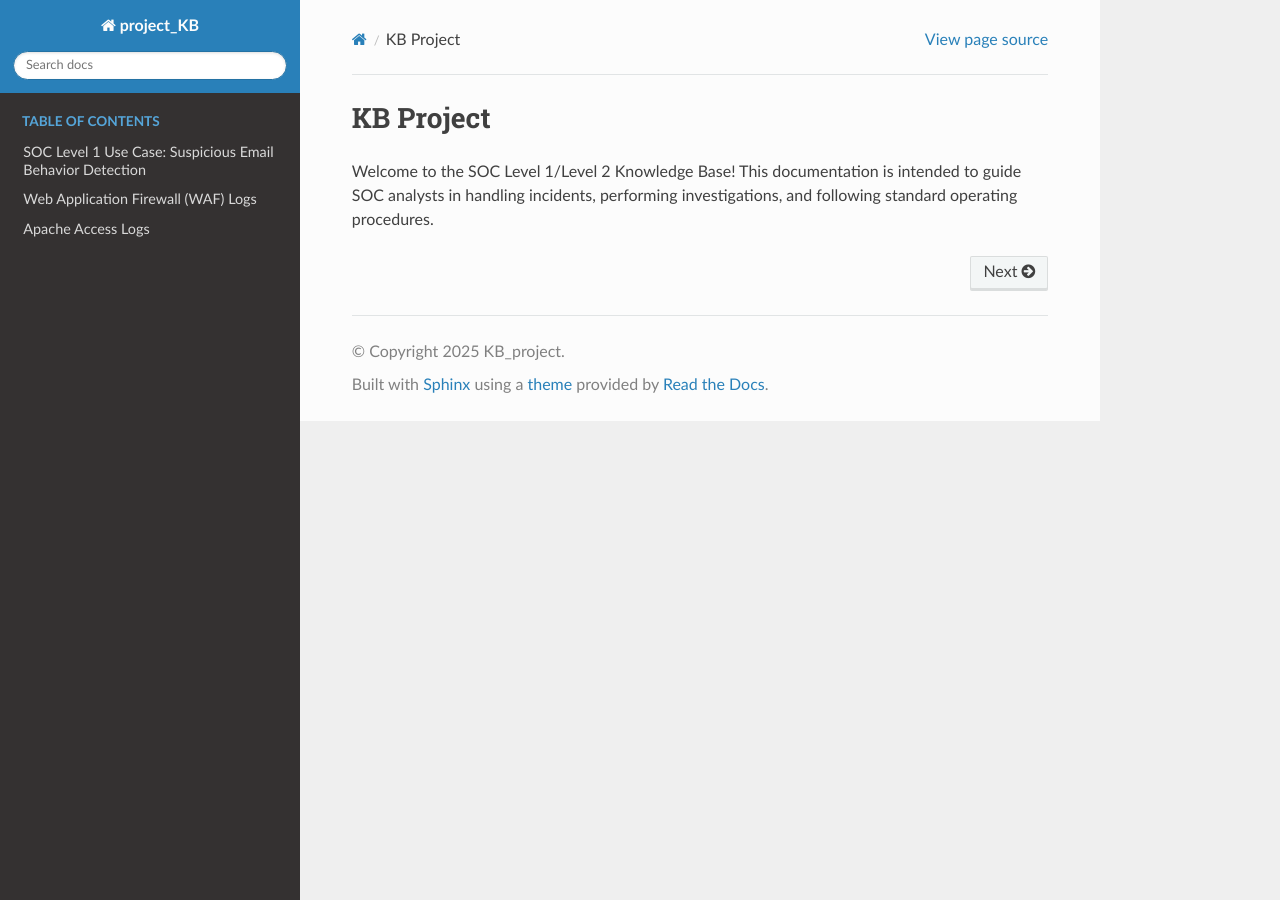
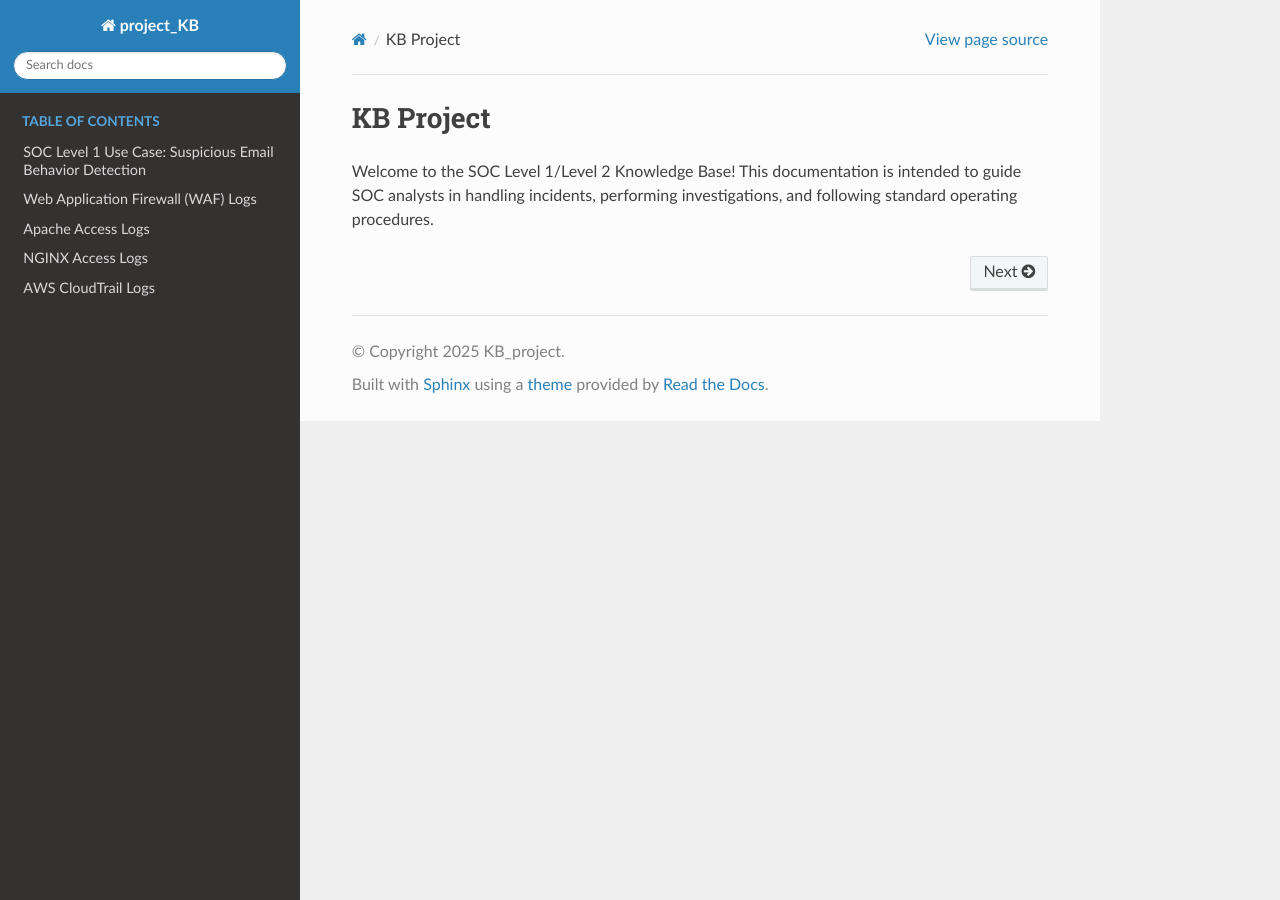
Before and after one commit to littl3gh0st/project_KB, a Sphinx documentation site: the page built from docs/source/index.rst, in a window 1280 px wide. Built offline with Sphinx 7.4.7 and the Read the Docs theme 3.1.0, drawn with Linux system fonts in a browser that asks for light colours.

Commit message:
Update index.rst

```diff
--- a/docs/source/index.rst
+++ b/docs/source/index.rst
@@ -13,3 +13,5 @@ Welcome to the SOC Level 1/Level 2 Knowledge Base! This documentation is intende
    soc
    waf
    apache_access
+   nginx_access
+   aws_cloudtrail
```
